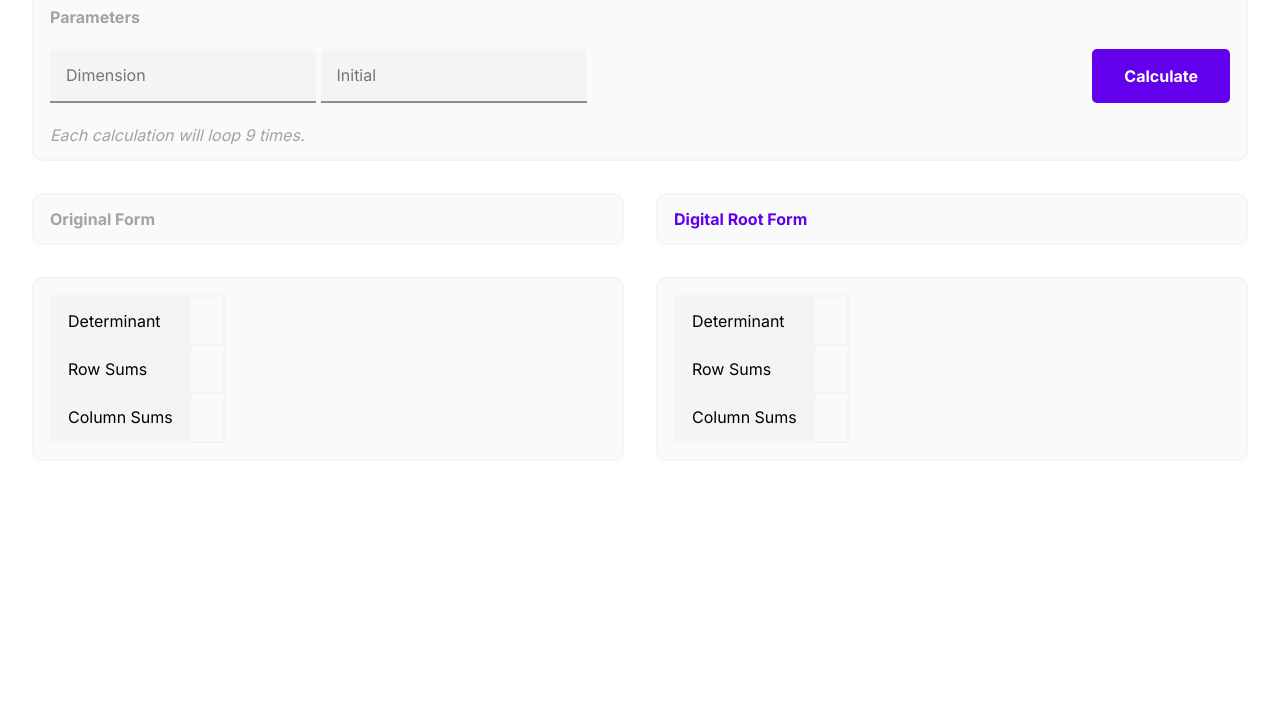
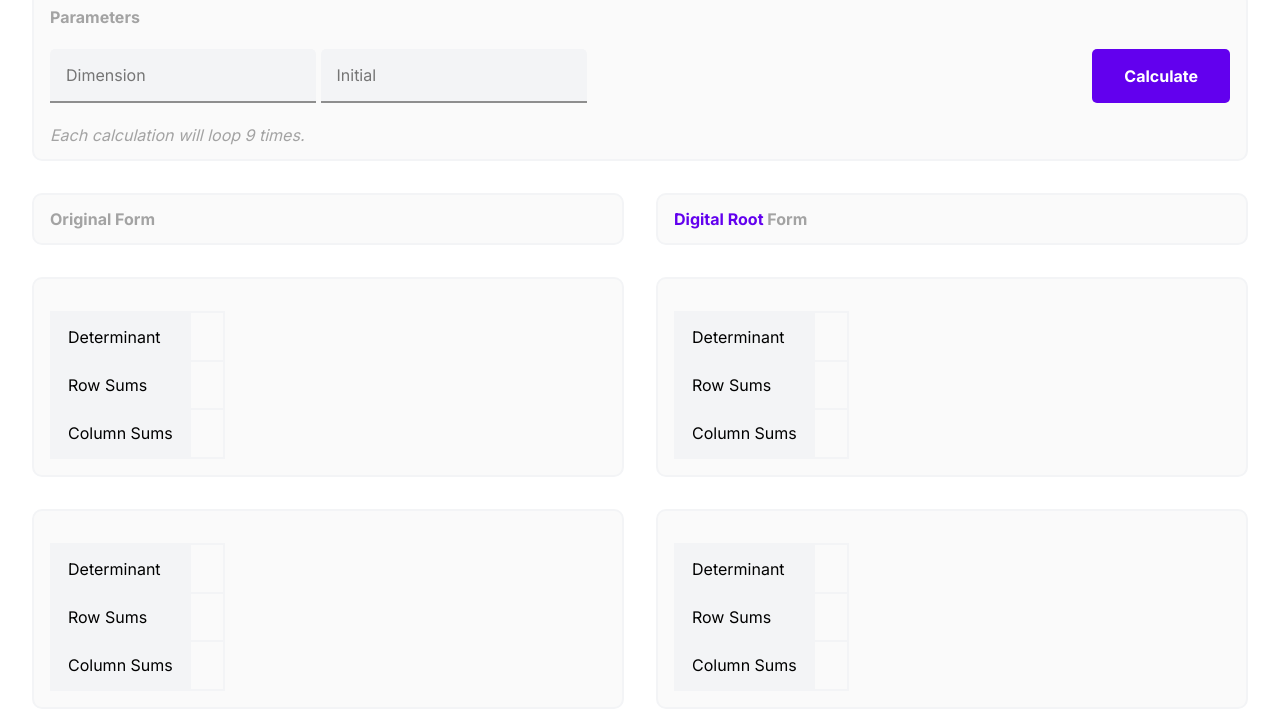
Before and after one commit to Arrow007/matrix-digital-roots, a plain HTML site: page index.html in a window 1280 px wide. Shown: the part 89-800 px from the top of the page. Drawn offline with nearby package versions, Linux system fonts and the light colour scheme.

Commit message:
minor css changes

```diff
--- a/app.js
+++ b/app.js
@@ -11,8 +11,6 @@ const drFormTables = document.querySelectorAll('.drmatrix');
 
 parametersForm.addEventListener('submit', (event) => {
     event.preventDefault();
-
-    // outputTable.innerHTML = '';
 
     let dimension = parseInt(dimensionInput.value);
     let initial = parseInt(initialInput.value);
--- a/index.html
+++ b/index.html
@@ -20,7 +20,7 @@
 <body>
     <h1>Matrix Digital Roots</h1>
 
-    <section class="settings">
+    <section class="settings card">
         <h2>Parameters</h2>
 
         <form action="" id="parameters">
@@ -36,18 +36,18 @@
     </section>
 
     <section class="output">
-        <div class="matrices">
+        <div class="card">
             <h2>Original Form</h2>
         </div>
-        <div class="matrices">
-            <h2 class="highlight">Digital Root Form</h2>
+        <div class="card">
+            <h2><span class="highlight">Digital Root</span> Form</h2>
         </div>
     </section>
 
     <section class="output">
-        <div class="matrices">
+        <div class="card">
 
-            <table>
+            <table class="space">
                 <tbody class="matrix">
                 </tbody>
             </table>
@@ -70,9 +70,63 @@
             </table>
 
         </div>
-        <div class="matrices">
+
+        <div class="card">
+
+            <table class="space">
+                <tbody class="drmatrix">
+                </tbody>
+            </table>
 
             <table>
+                <tbody class="properties">
+                    <tr>
+                        <th>Determinant</th>
+                        <td></td>
+                    </tr>
+                    <tr>
+                        <th>Row Sums</th>
+                        <td></td>
+                    </tr>
+                    <tr>
+                        <th>Column Sums</th>
+                        <td></td>
+                    </tr>
+                </tbody>
+            </table>
+        </div>
+    </section>
+
+    <section class="output">
+        <div class="card">
+
+            <table class="space">
+                <tbody class="matrix">
+                </tbody>
+            </table>
+
+            <table>
+                <tbody class="properties">
+                    <tr>
+                        <th>Determinant</th>
+                        <td></td>
+                    </tr>
+                    <tr>
+                        <th>Row Sums</th>
+                        <td></td>
+                    </tr>
+                    <tr>
+                        <th>Column Sums</th>
+                        <td></td>
+                    </tr>
+                </tbody>
+            </table>
+
+        </div>
+
+        <div class="card">
+
+            <table class="space">
                 <tbody class="drmatrix">
                 </tbody>
             </table>
--- a/main.css
+++ b/main.css
@@ -19,8 +19,7 @@ h2 {
     font-style: italic;
 }
 
-.settings,
-.matrices {
+.card {
     box-sizing: border-box;
     width: calc(50% - 1em);
     background-color: #fafafa;
@@ -76,7 +75,7 @@ input:focus {
     border-bottom: 2px solid #ef4444;
 }
 
-@media (max-width: 1300px) {
+@media (max-width: 1600px) {
 
     .settings {
         width: 100%;
@@ -117,3 +116,7 @@ th {
 .highlight {
     color: #6200ee;
 }
+
+.space {
+    margin-bottom: 1em;
+}
```
